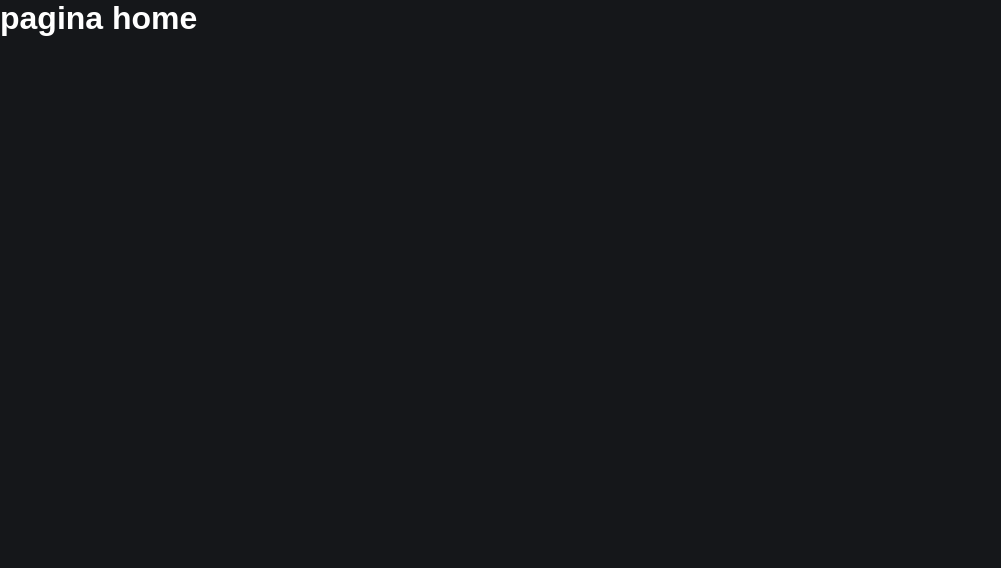
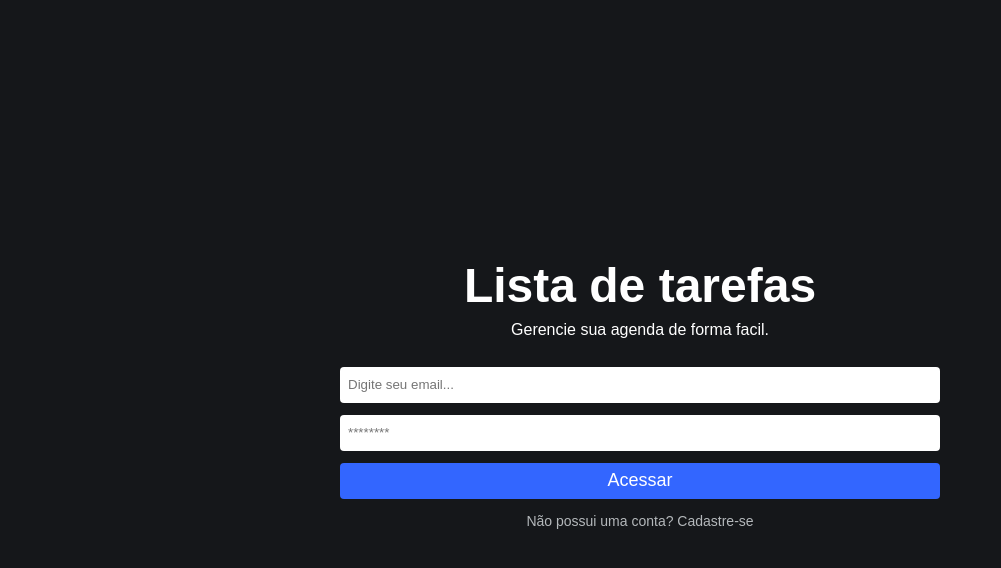
Before and after one commit to RaulCarloss/Lista_de_tarefa, a React (Create React App) app: page / in a window 1280 px wide. Shown: the top 568 px of the page, without its empty margins (0-1001 px from the left). Built offline with nearby package versions, Linux system fonts and the light colour scheme.

Commit message:
pagina de login

```diff
--- a/src/pages/Home/home.css
+++ b/src/pages/Home/home.css
@@ -0,0 +1,49 @@
+.home-container {
+    display: flex;
+    flex-direction: column;
+    align-items: center;
+    justify-content: center;
+    height: 100vh;
+    width: 100%;
+}
+.home-container h1 {
+    font-size: 48px;
+    margin-bottom: 8px;
+}
+.home-container span {
+    margin-bottom: 28px;
+}
+.form {
+    display: flex;
+    flex-direction: column;
+    width: 90%;
+    max-width: 600px;
+}
+.form input {
+    border: 0;
+    margin-bottom: 12px;
+    height: 36px;
+    border-radius: 4px;
+    padding: 0 8px;
+}
+.form button {
+    height: 36px;
+    border: 0;
+    border-radius: 4px;
+    background-color: #3366ff;
+    color: #fff;
+    font-size: 18px;
+}
+.form textarea {
+    margin-bottom: 12px;
+    border: 0;
+    height: 90px;
+    resize: none;
+    border-radius: 4px;
+}
+.button-link {
+    color: #b4b8bb;
+    text-decoration: none;
+    margin: 14px 0;
+    font-size: 14px;
+}
--- a/src/pages/Home/index.js
+++ b/src/pages/Home/index.js
@@ -1,9 +1,51 @@
+import { useState } from "react"
+import { Link } from "react-router-dom"
+import './home.css'
+
+export default function Home(){
+
+  const [email, setEmail] = useState('')
+  const [password, setPassword] = useState('')
+
+  function handleLogin(e){
+    e.preventDefault();
+
+    if(email !== '' && password !== ''){
+      alert("teste")
+    }else{
+      alert("Preencha todos os campos!")
+    }
+  }
 
 
-export default function Home(){
+
     return(
-      <div>
-        <h1>pagina home</h1>
+      <div className="home-container">
+        <h1>Lista de tarefas</h1>
+        <span>Gerencie sua agenda de forma facil.</span>
+
+        <form className="form" onSubmit={handleLogin}>
+          <input
+            type="text"
+            placeholder="Digite seu email..."
+            value={email}
+            onChange={(e)=> setEmail(e.target.value)}
+          />
+          <input
+            autoComplete={false}
+            type="password"
+            placeholder="********"
+            value={password}
+            onChange={(e)=> setPassword(e.target.value)}
+          />
+
+          <button type="submit">Acessar</button>
+        </form>
+
+        <Link className="button-link" to="/register">
+          Não possui uma conta? Cadastre-se
+        </Link>
+
       </div>
     )
   }
```
